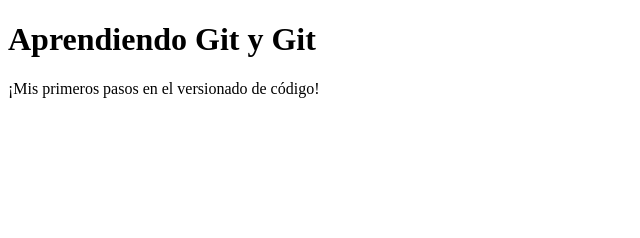
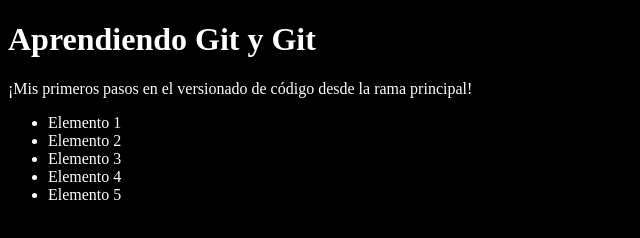
Before and after one commit to omar0369/curso-git-prueba1, a plain HTML site: page index.html in a window 1280 px wide. Shown: the whole page, without its empty margins (0-640 px from the left). Drawn offline with Linux system fonts and the light colour scheme.

Commit message:
Agregando styles.css al index.html

```diff
--- a/index.html
+++ b/index.html
@@ -5,11 +5,19 @@
     <meta http-equiv="X-UA-Compatible" content="IE=edge">
     <meta name="viewport" content="width=device-width, initial-scale=1.0">
     <title>Aprendiendo Git y GitHub</title>
+    <link rel="stylesheet" href="style.css">
 </head>
 <body>
     <h1>Aprendiendo Git y Git</h1>
     <p>
-        ¡Mis primeros pasos en el versionado de código!
+        ¡Mis primeros pasos en el versionado de código desde la rama principal!
     </p>
+    <ul>
+        <li>Elemento 1</li>
+        <li>Elemento 2</li>
+        <li>Elemento 3</li>
+        <li>Elemento 4</li>
+        <li>Elemento 5</li>
+    </ul>
 </body>
 </html>
```
Also changed, not shown: aprendizaje.txt.
